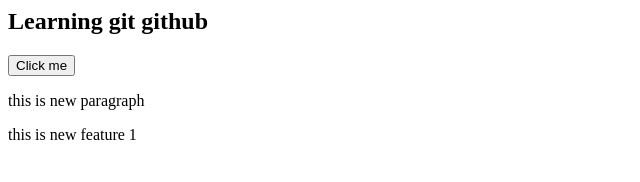
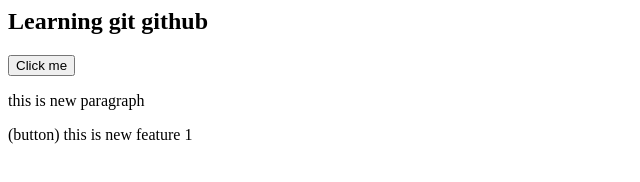
Before and after one commit to ujjawal2301/localrepo, a plain HTML site: page index.html in a window 1280 px wide. Shown: the full height of the page, 0-640 px from the left. Drawn offline with Linux system fonts and the light colour scheme.

```diff
--- a/index.html
+++ b/index.html
@@ -1,4 +1,4 @@
 <h2>Learning git github</h2>
 <button>Click me</button>
 <p>this is new paragraph</p>
-<p>this is new feature 1</p>
+<p>(button) this is new feature 1</p>
```
